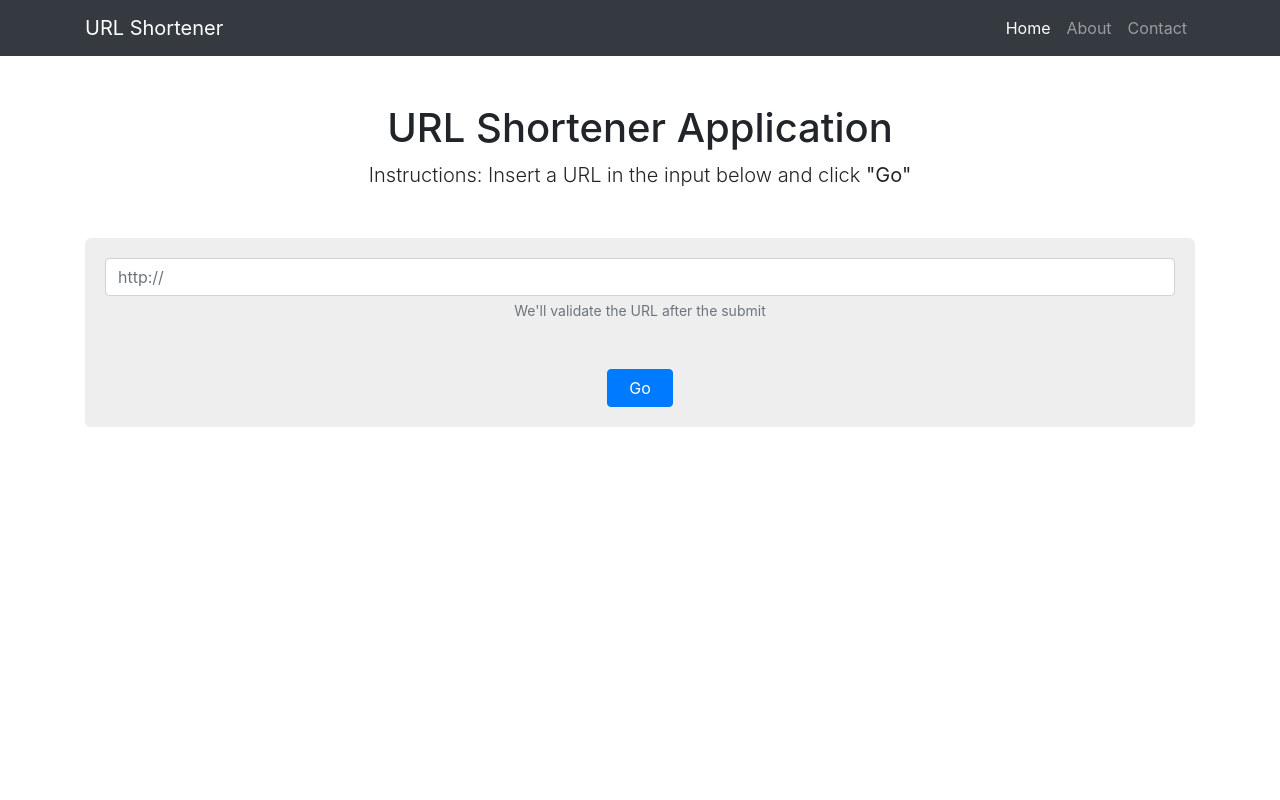
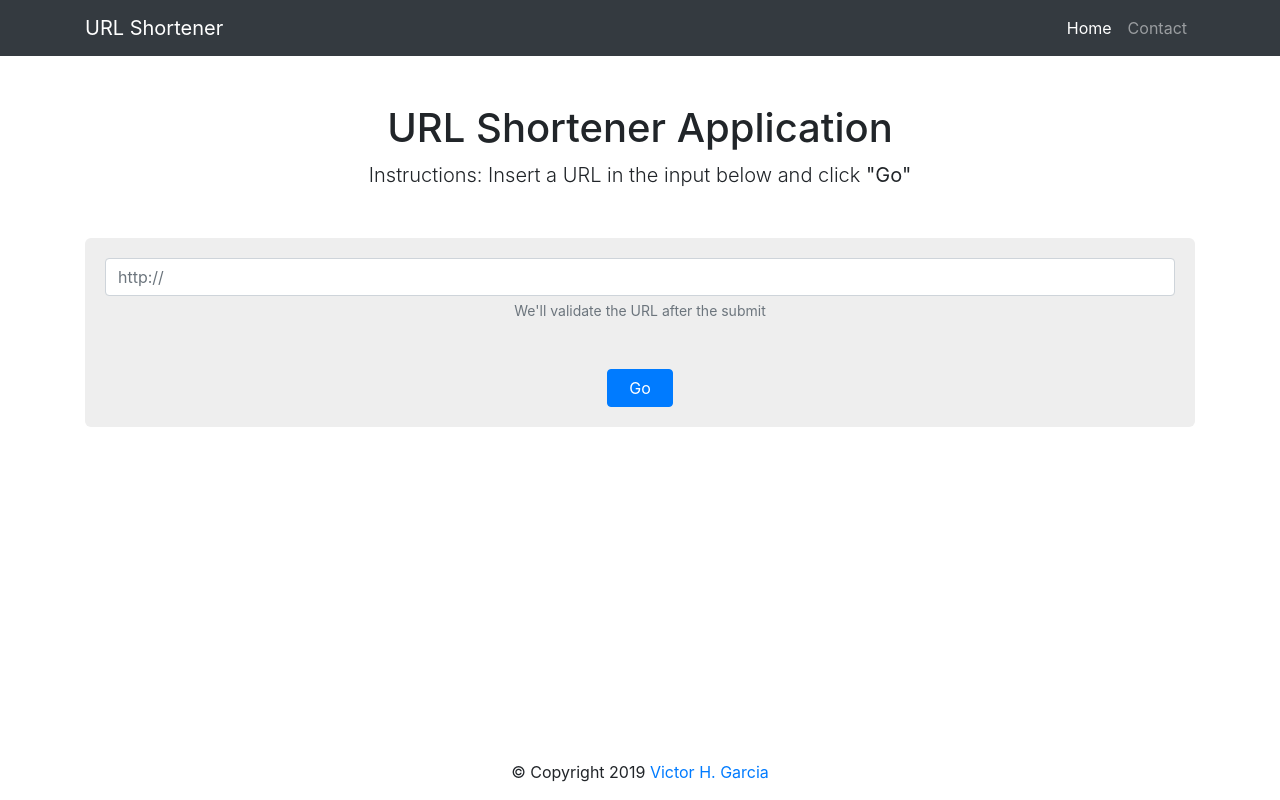
Before and after one commit to vgarcia13/URL_Shortener, a Django app: page / in a window 1280 px wide. Run offline with Django 3.2, Linux system fonts and the light colour scheme; some libraries are stand-ins or nearby versions.

Commit message:
Change README description/Add main footer to base.html

```diff
--- a/templates/base.html
+++ b/templates/base.html
@@ -9,16 +9,22 @@
 
         <title>URL Shortener</title>
 
-        {# Cargamos la librería #}
+        <style>
+            .footer {
+              position: fixed;
+              left: 0;
+              bottom: 0;
+              width: 100%;
+              text-align: center;
+            }
+        </style>
+
         {% load bootstrap4 %}
 
-        {# CSS Bootstrap #}
         {% bootstrap_css %}
     </head>
     <body>
-        {# JS y jQuery Bootstrap #}
         {% bootstrap_javascript jquery='full' %}
-        <!-- Navigation -->
         <nav class="navbar navbar-expand-lg navbar-dark bg-dark static-top">
             <div class="container">
                 <a class="navbar-brand" href="javascript: void(0);">URL Shortener</a>
@@ -34,21 +40,26 @@
                             </a>
                         </li>
                         <li class="nav-item">
-                            <a class="nav-link" href="#">About</a>
-                        </li>
-                        <li class="nav-item">
-                            <a class="nav-link" href="#">Contact</a>
+                            <a class="nav-link" href="mailto:victorhugogarcia13d@gmail.com" target="_blank">
+                                Contact
+                            </a>
                         </li>
                     </ul>
                 </div>
             </div>
         </nav>
-        <!-- Page Content -->
         <div class="container">
             <div class="row">
                 {% block content %}{% endblock %}
             </div>
         </div>
+        <div class="footer">
+          <p>&copy; Copyright 2019
+              <a href="https://www.linkedin.com/in/victor-hugo-garcia-202b1b99/" target="_blank">
+                  Victor H. Garcia
+              </a>
+          </p>
+        </div>
         {% block js %}{% endblock %}
     </body>
 </html>
```
Also changed, not shown: README.md.
